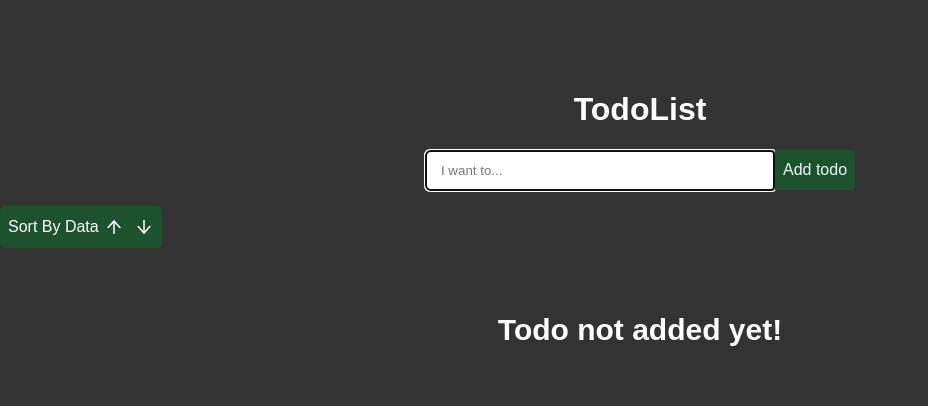
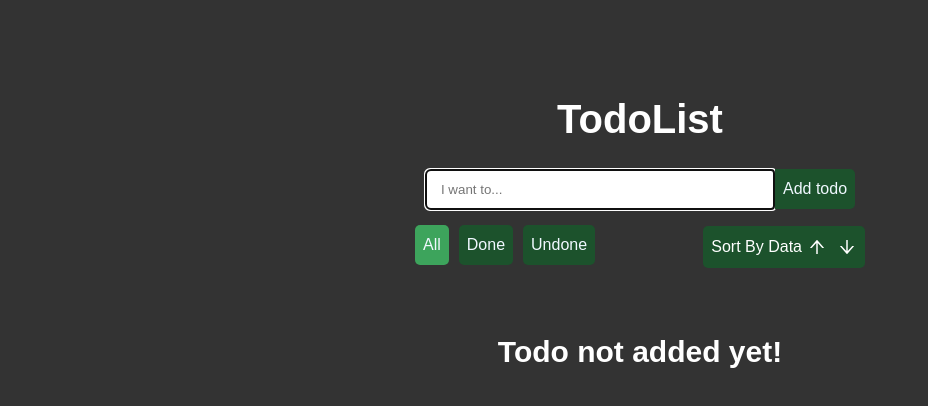
Before and after one commit to NikitaKan2/ToDoApp, a React (Create React App) app in the folder frontend/: page / in a window 1280 px wide. Shown: the top 406 px of the page, without its empty margins (0-928 px from the left). Built offline with nearby package versions, Linux system fonts and the light colour scheme; a web font is replaced by a local one.

Commit message:
complete todoList

```diff
--- a/frontend/src/App.css
+++ b/frontend/src/App.css
@@ -11,6 +11,11 @@
 .todo-list-header {
   font-size: 40px;
   color: white;
+}
+
+.todo {
+  min-height: 100px;
+  min-width: 700px;
 }
 
 button:active {
@@ -44,20 +49,22 @@ button:active {
   display: flex;
   flex-grow: 1;
   word-break: break-all;
-  min-width: 500px;
+  min-width: 650px;
   align-items: center;
   justify-content: space-between;
   margin-bottom: 15px;
   padding: 5px 15px;
-  min-height: 50px;
+  min-height: 65px;
   border-radius: 4px 4px 4px 4px;
   background-color: #555;
   color: #e8e8e8;
 }
 
 .icon-done {
+  display: flex;
   width: 30px;
   height: 30px;
+  padding-right: 5px;
 }
 
 .icon-done {
@@ -73,12 +80,12 @@ button:active {
 
 .todo-complete {
   display: flex;
-  min-width: 500px;
+  min-width: 650px;
   align-items: center;
   justify-content: space-between;
   margin-bottom: 15px;
   padding: 5px 15px;
-  min-height: 50px;
+  min-height: 65px;
   border-radius: 4px 4px 4px 4px;
   color: #e8e8e8;
   text-decoration: line-through;
@@ -91,6 +98,7 @@ button:active {
 }
 
 .icons {
+  display: flex;
   padding-left: 10px;
 }
 
@@ -235,6 +243,14 @@ button:active {
   word-break: keep-all;
 }
 
+.sort-button-active {
+  margin-bottom: 5px;
+  color: aliceblue;
+  background-color: rgb(61, 164, 92);
+  padding: 11px 8px;
+  border-radius: 5px 5px 5px 5px;
+  margin-right: 10px;
+}
 
 @media (min-width: 320px) and (max-width: 486px) {
 
--- a/frontend/src/components/Pagination.js
+++ b/frontend/src/components/Pagination.js
@@ -3,6 +3,7 @@
 import React from 'react';
 
 const Pagination = ({ postsPerPage, totalPosts, paginate }) => {
+  console.log(totalPosts);
   const pageNumbers = [];
 
   for (let i = 1; i <= Math.ceil(totalPosts / postsPerPage); i += 1) {
--- a/frontend/src/components/Todo.js
+++ b/frontend/src/components/Todo.js
@@ -1,84 +1,37 @@
+/* eslint-disable max-len */
 /* eslint-disable object-curly-newline */
 /* eslint-disable jsx-a11y/no-static-element-interactions */
 /* eslint-disable jsx-a11y/click-events-have-key-events */
 // eslint-disable-next-line jsx-a11y/no-static-element-interactions
-import React, { useState } from 'react';
+import React from 'react';
 import { AiOutlineClose } from 'react-icons/ai';
 import { MdDone } from 'react-icons/md';
 import uniqid from 'uniqid';
-import SortByData from './SortByData';
+import SortByDate from './SortByData';
 
-const Todo = ({ todos, completeTodo, removeTodo }) => {
-  // const filters = {
-  //   ALL: {
-  //     value: 'ALL',
-  //   },
-  //   DONE: {
-  //     value: 'ALL',
-  //   },
-  //   UNDONE: {
-  //     value: 'UNDONE',
-  //   },
-  // };
-
-  // const [currentFilter, setCurrentFilter] = useState(filters.ALL);
-  const [filtered, setFiltered] = useState(todos);
-  const [selectedSort, setSelectedSort] = useState('');
-
-  // useEffect(() => {
-  //   setFiltered(todos);
-  // }, [todos]);
-
-  // const todoFilter = (value) => {
-  //   if (value === 'all') {
-  //     setFiltered(todos);
-  //   } else {
-  //     const newTodo = [...todos].filter((todo) => todo.completed === status);
-  //     setFiltered(newTodo);
-  //   }
-  // };
-
-  // const handleCurrentFilter = (value) => {
-  //   console.log(value)
-  //   todoFilter(value);
-  //   setCurrentFilter(value);
-  // };
-
-  const sortPosts = (sort) => {
-    setSelectedSort(sort);
-    if (sort === 'up') {
-      const newTodos = [...filtered].sort((a, b) => a.dateForSort - b.dateForSort);
-      setFiltered(newTodos);
-    }
-    if (sort === 'down') {
-      const newTodos = [...filtered].sort((a, b) => b.dateForSort - a.dateForSort);
-      setFiltered(newTodos);
-    }
-  };
-
-  return (
+const Todo = ({ filters, currentFilter, handleSetFilter, sortPosts, todos, completeTodo, removeTodo }) => (
   <>
     <div className="sort-button-container">
-        {/* <div className="buttons">
-          {Object.values(filters).map((value) => (
+      <div className="buttons">
+        {Object.values(filters).map(({ value, name }) => (
           <button
             key={uniqid()}
-              className="sort-button"
+            className={currentFilter === value ? 'sort-button-active' : 'sort-button'}
             type="button"
-              onClick={() => handleCurrentFilter(value.state)}
+            onClick={() => handleSetFilter(value)}
           >
-              {value.state}
+            {name}
           </button>
         ))}
-        </div> */}
-        <SortByData value={selectedSort} sortPosts={sortPosts} />
+      </div>
+      <SortByDate sortPosts={sortPosts} />
     </div>
     <div className="todo-container">
       {todos.length ? (
-          filtered.map((todo) => (
+        todos.map((todo) => (
           <div
+            key={uniqid()}
             className={todo.completed ? 'todo-complete' : 'todo'}
-              key={uniqid()}
           >
             <div className="left-container">
               <div className="container-icon">
@@ -105,9 +58,9 @@ const Todo = ({ todos, completeTodo, removeTodo }) => {
           </div>
         ))
       )
+
         : (<h1 className="not-add">Todo not added yet!</h1>)}
     </div>
   </>
 );
-};
 export default Todo;
--- a/frontend/src/components/TodoForm.js
+++ b/frontend/src/components/TodoForm.js
@@ -1,7 +1,7 @@
 import React, { useState, useEffect, useRef } from 'react';
 import uniqid from 'uniqid';
 
-const TodoForm = (props) => {
+const TodoForm = ({ onSubmit }) => {
   const [input, setInput] = useState('');
 
   const inputRef = useRef(null);
@@ -18,12 +18,10 @@ const TodoForm = (props) => {
   const handleSubmit = (e) => {
     e.preventDefault();
 
-    const { onSubmit } = props;
     onSubmit({
       id: uniqid(),
       title: input,
       completed: false,
-      status: 'all',
       date: new Date().toLocaleDateString('ru-RU'),
       dateForSort: Date.now(),
     });
--- a/frontend/src/components/TodoList.js
+++ b/frontend/src/components/TodoList.js
@@ -1,27 +1,60 @@
-import React, { useState } from 'react';
+/* eslint-disable max-len */
+/* eslint-disable react-hooks/exhaustive-deps */
+import React, { useMemo, useState } from 'react';
 import Todo from './Todo';
 import TodoForm from './TodoForm';
 import Pagination from './Pagination';
 
 const TodoList = () => {
+  const filters = {
+    ALL: {
+      value: 'all',
+      name: 'All',
+    },
+    DONE: {
+      value: true,
+      name: 'Done',
+    },
+    UNDONE: {
+      value: false,
+      name: 'Undone',
+    },
+  };
+
   const [todos, setTodos] = useState([]);
+  const [selectedSort, setSelectedSort] = useState('');
   const [currentPage, setCurrentPage] = useState(1);
-  const [postsPerPage] = useState(7);
+  const [currentFilter, setCurrentFilter] = useState(filters.ALL.value);
+  const postsPerPage = 7;
 
-  // useEffect(() => {
-  //   const fetchPosts = async () => {
-  //     const res = await axios.get('https://jsonplaceholder.typicode.com/todos?_limit=50');
-  //     setTodos(res.data);
-  //   };
+  const filterTasks = (tasks) => {
+    if (currentFilter === 'all') {
+      return tasks;
+    }
+    return tasks.filter((task) => task.completed === currentFilter);
+  };
 
-  //   fetchPosts();
-  // }, []);
+  const handlePageChange = (value) => {
+    setCurrentPage(value);
+  };
 
-  // pagination
-  const indexOfLastPost = currentPage * postsPerPage;
-  const indexOfFirstPost = indexOfLastPost - postsPerPage;
-  const currentPosts = todos.slice(indexOfFirstPost, indexOfLastPost);
-  const paginate = (pageNumber) => setCurrentPage(pageNumber);
+  const handleSetFilter = (value) => {
+    setCurrentFilter(value);
+  };
+
+  const sortedTodo = () => {
+    if (selectedSort === 'up') {
+      return [...todos].sort((a, b) => a.dateForSort - b.dateForSort);
+    }
+    if (selectedSort === 'down') {
+      return [...todos].sort((a, b) => b.dateForSort - a.dateForSort);
+    }
+    return todos;
+  };
+
+  const handleSort = (sort) => {
+    setSelectedSort(sort);
+  };
 
   const addTodo = (todo) => {
     if (!todo.title) {
@@ -48,16 +81,31 @@ const TodoList = () => {
     setTodos(updateTodos);
   };
 
+  const filteredTodos = useMemo(() => {
+    const sortedPosts = sortedTodo();
+    return filterTasks(sortedPosts);
+  }, [currentPage, todos, selectedSort, currentFilter]);
+
+  const currentPosts = useMemo(() => {
+    const lastIndex = currentPage * postsPerPage;
+    const firstIndex = lastIndex - postsPerPage;
+    return filteredTodos.slice(firstIndex, lastIndex);
+  }, [currentPage, todos, selectedSort, currentFilter]);
+
   return (
-    <div className="todoContainer">
-      <h1 className="todoListHeader">TodoList</h1>
+    <div className="todo-container">
+      <h1 className="todo-list-header">TodoList</h1>
       <TodoForm onSubmit={addTodo} />
       <Todo
+        filters={filters}
+        currentFilter={currentFilter}
+        handleSetFilter={handleSetFilter}
+        sortPosts={handleSort}
         todos={currentPosts}
         completeTodo={completeTodo}
         removeTodo={removeTodo}
       />
-      <Pagination postsPerPage={postsPerPage} totalPosts={todos.length} paginate={paginate} />
+      <Pagination postsPerPage={postsPerPage} totalPosts={filteredTodos.length} paginate={handlePageChange} />
     </div>
   );
 };
```
Lines whose indentation alone changed are shown as unchanged.
